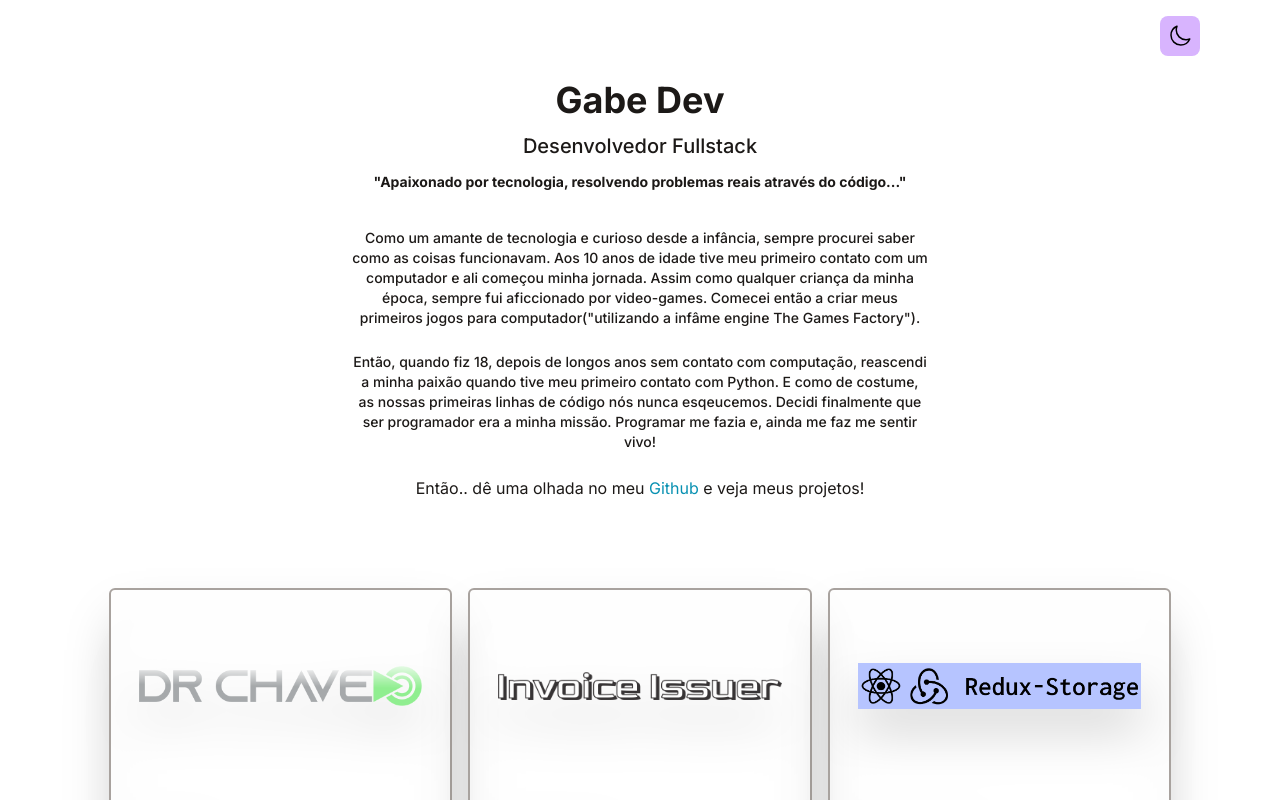
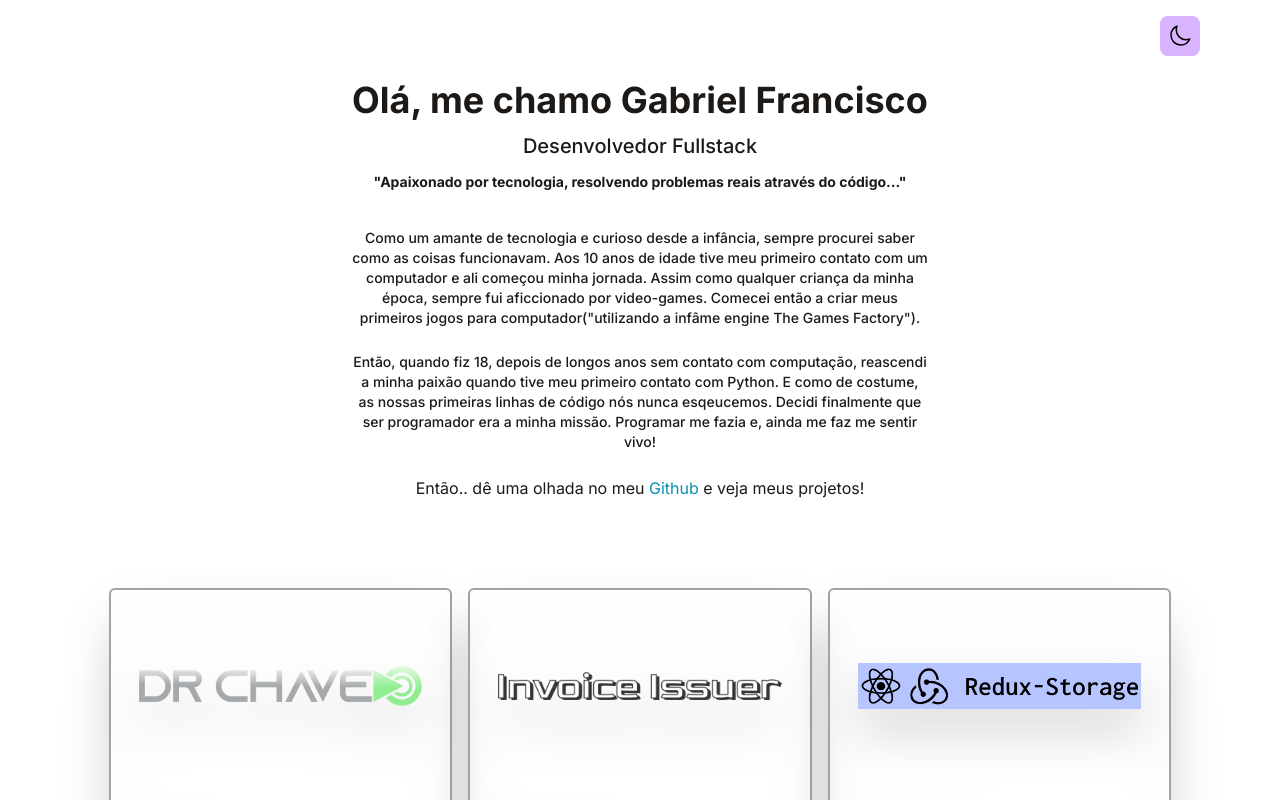
Before and after one commit to gabeFrancisco/portfolio, a React (Vite) app: page / in a window 1280 px wide. Shown: the top 800 px of the page. Built offline with nearby package versions, Linux system fonts and the light colour scheme.

Commit message:
setup for github pages

```diff
--- a/package.json
+++ b/package.json
@@ -22,6 +22,7 @@
     "eslint-plugin-react": "^7.32.2",
     "eslint-plugin-react-hooks": "^4.6.0",
     "eslint-plugin-react-refresh": "^0.3.4",
+    "gh-pages": "^5.0.0",
     "postcss": "^8.4.23",
     "tailwindcss": "^3.3.2",
     "vite": "^4.3.2"
--- a/src/components/Intro.jsx
+++ b/src/components/Intro.jsx
@@ -5,7 +5,7 @@ export default function Intro() {
     <>
       <div className="flex items-center justify-center flex-col text-center pt-20 pb-6">
         <h1 className="text-4xl md:text-7x1 mb-1 md:mb-3 font-bold dark:text-white">
-          Gabe Dev
+          Olá, me chamo Gabriel Francisco
         </h1>
         <p className="text-base md:text-xl mb-3 font-medium font-bold">
           Desenvolvedor Fullstack
--- a/src/styles/tailwind.css
+++ b/src/styles/tailwind.css
@@ -1,3 +1,7 @@
 @tailwind base;
 @tailwind components;
 @tailwind utilities;
+
+html{
+  scroll-behavior: smooth;
+}
```
Also changed, not shown: 1 other file (tests, documents, lock files or other folders).
